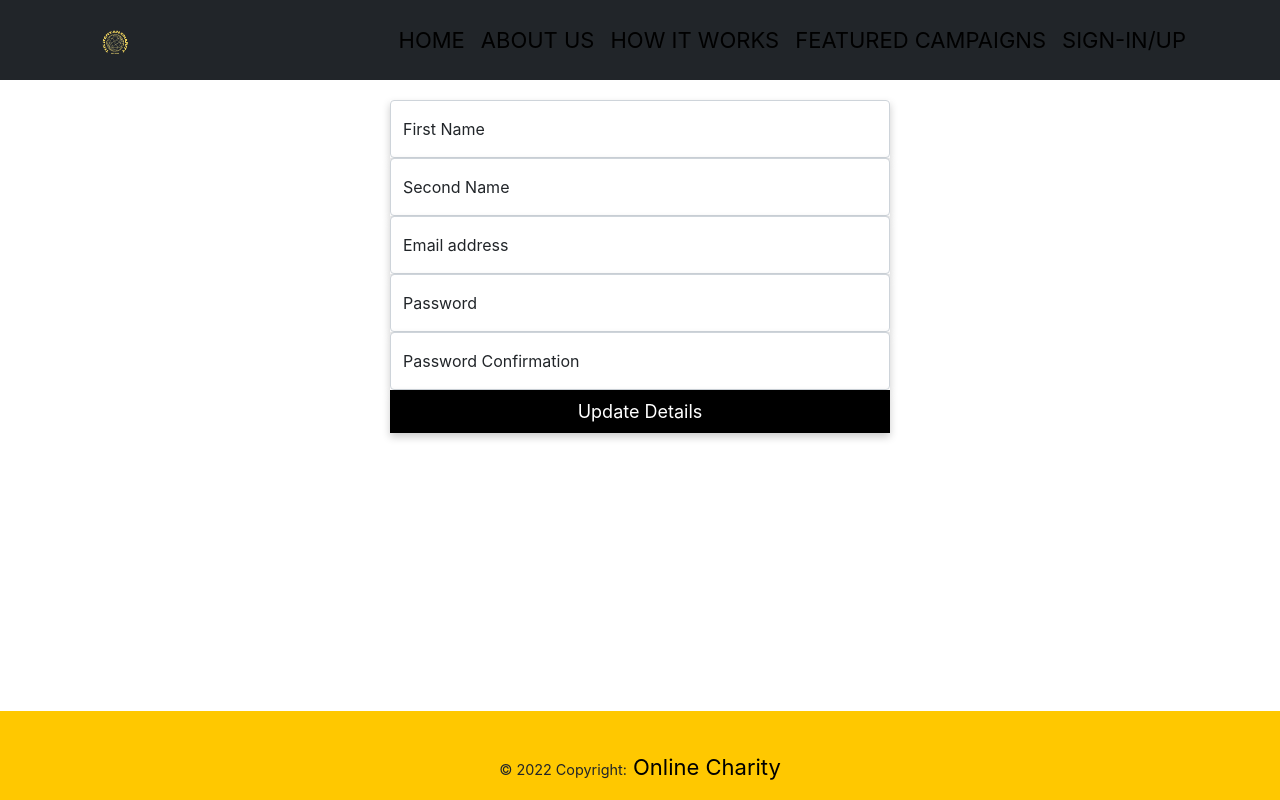
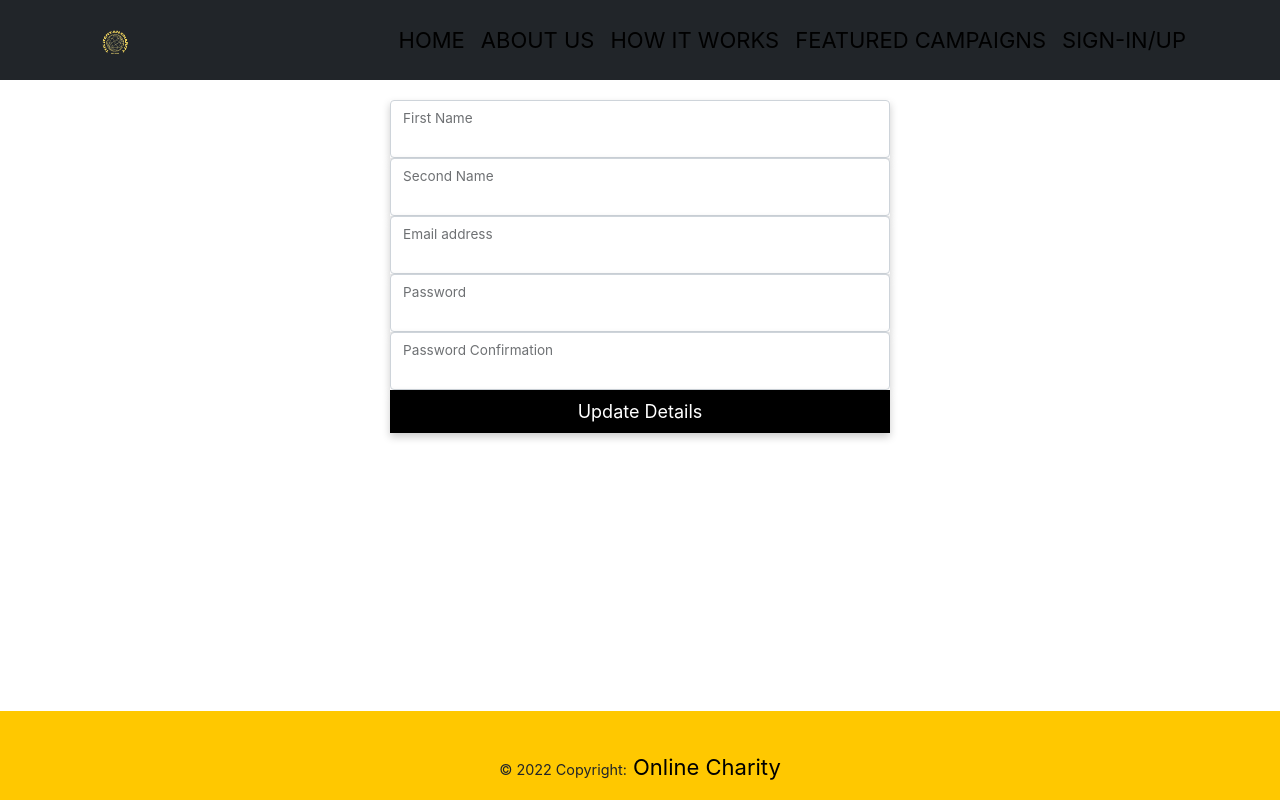
Before and after one commit to chibukasia/online-charity-management-system, a React (Create React App) app in the folder client/: page /edit_user_profile in a window 1280 px wide. Built offline with nearby package versions, Linux system fonts and the light colour scheme; no server answers.

Commit message:
Update Update_User.js

```diff
--- a/client/src/components/Update_User.js
+++ b/client/src/components/Update_User.js
@@ -5,29 +5,31 @@ import "./Profile.css"
 const EditUserProfile = () => {
     return (
       <div>
+        <form>
         <div className="form-floating">
-        <input type="name" className="form-control" id="floatingName" placeholder="Enter Name..." />
+        <input type="name" className="form-control" id="floatingName" value="" />
         <label htmlFor="floatingName">First Name</label>
         </div>
         <div className="form-floating">
-        <input type="name" className="form-control" id="floatingName" placeholder="Enter Name..." />
+        <input type="name" className="form-control" id="floatingName" value="" />
         <label htmlFor="floatingName">Second Name</label>
         </div>
       <div className="form-floating">
-        <input type="email" className="form-control" id="floatingInput" placeholder="name@example.com" />
+        <input type="email" className="form-control" id="floatingInput" value="" />
         <label htmlFor="floatingInput">Email address</label>
       </div>
       <div className="form-floating">
-        <input type="password" className="form-control" id="floatingPassword" placeholder="Password" />
+        <input type="password" className="form-control" id="floatingPassword" value="" />
         <label htmlFor="floatingPassword">Password</label>
         </div>
         <div className="form-floating">
-        <input type="password" className="form-control" id="floatingPassword" placeholder="Password" />
+        <input type="password" className="form-control" id="floatingPassword" value="" />
         <label htmlFor="floatingPassword">Password Confirmation</label>
         </div>
         <div className="form-floating">
-        <button type="button" >Update Details</button>
+        <button type="submit" >Update Details</button>
         </div>
+        </form>
 
     </div>
      );
```
